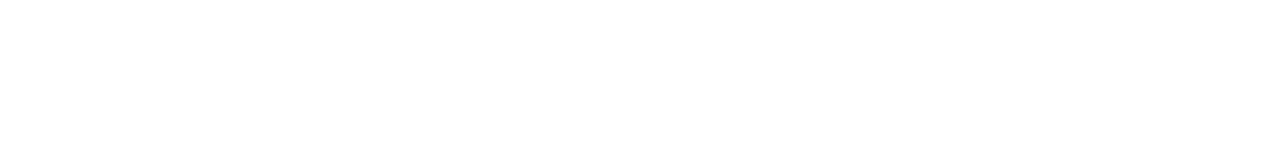
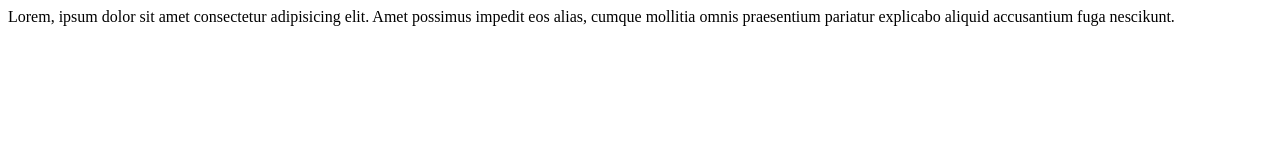
Before and after one commit to Peace-Buster/GitHubProj, a plain HTML site: page index.html in a window 1280 px wide. Drawn offline with Linux system fonts and the light colour scheme.

Commit message:
first comit

```diff
--- a/index.html
+++ b/index.html
@@ -7,6 +7,6 @@
     <title>Document</title>
 </head>
 <body>
-
+    <body>Lorem, ipsum dolor sit amet consectetur adipisicing elit. Amet possimus impedit eos alias, cumque mollitia omnis praesentium pariatur explicabo aliquid accusantium fuga nescikunt.</body>
 </body>
 </html>
```
